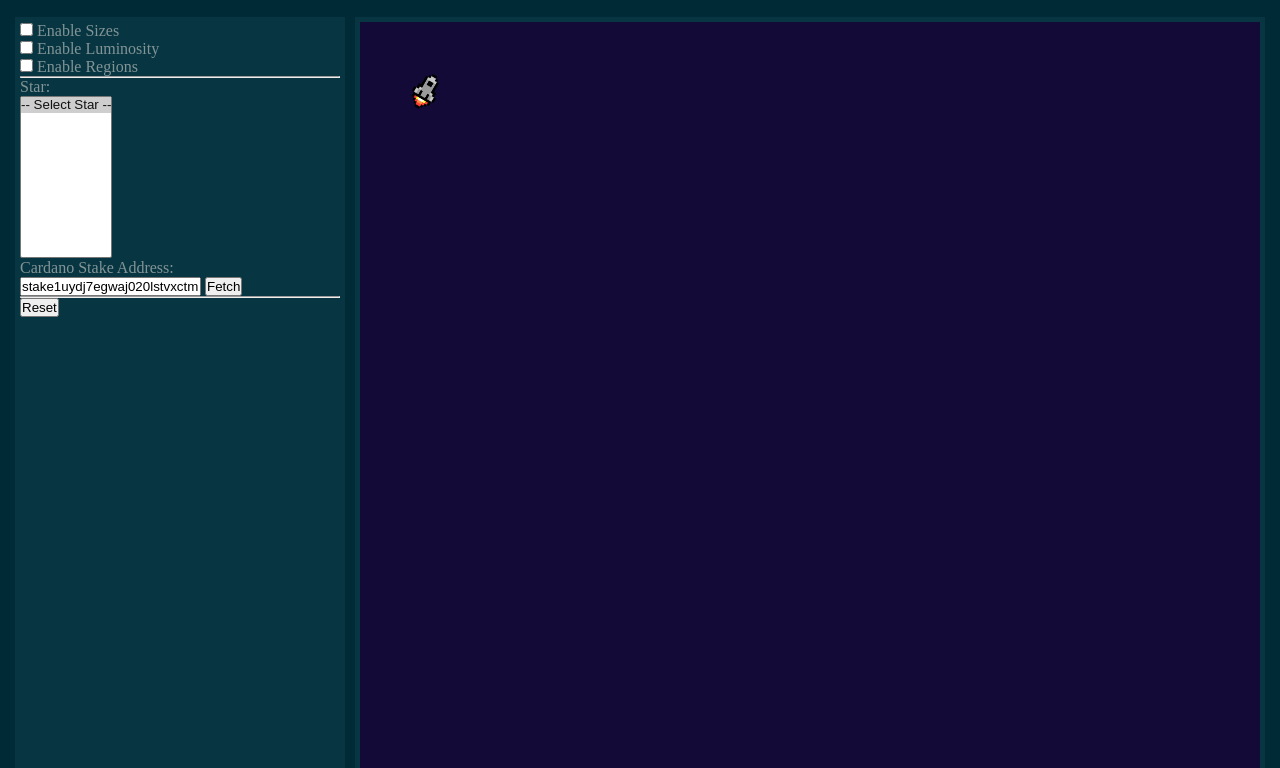
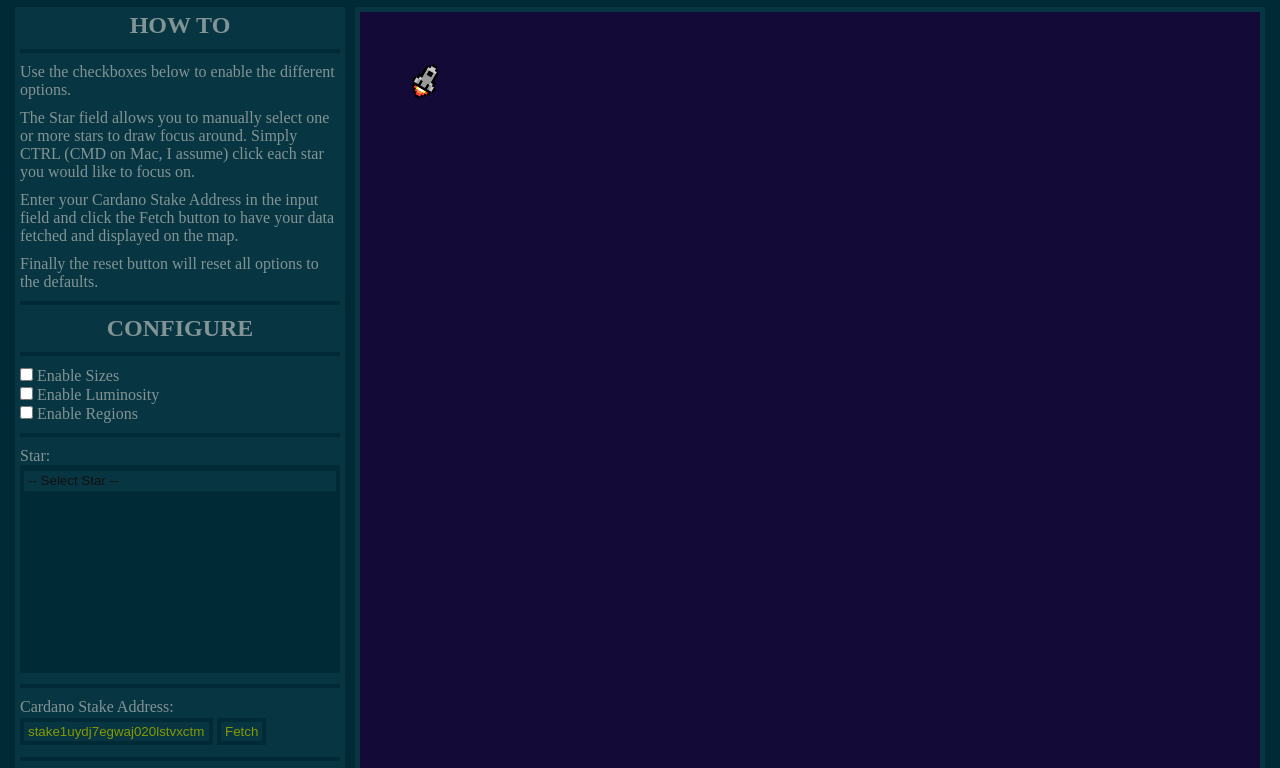
Before and after one commit to Nalum/dexo-map, a plain HTML site: page static/html/index.html in a window 1280 px wide. Shown: the part 68-836 px from the top of the page. Drawn offline with Linux system fonts and the light colour scheme; no server answers.

Commit message:
Added some howto info and more styling

```diff
--- a/static/html/index.html
+++ b/static/html/index.html
@@ -4,8 +4,26 @@
 <head>
 	<meta charset="UTF-8">
 	<title>DexoWorlds Veran Way Galaxy - Map</title>
-	<link rel="shortcut icon" type="image/x-icon" href="/static/images/favicon.ico"/>
-	<style>
+	<link rel="shortcut icon" type="image/x-icon" href="/static/images/favicon.ico" />
+	<style type="text/css">
+		/**
+		$base03:    #002b36;
+		$base02:    #073642;
+		$base01:    #586e75;
+		$base00:    #657b83;
+		$base0:     #839496;
+		$base1:     #93a1a1;
+		$base2:     #eee8d5;
+		$base3:     #fdf6e3;
+		$yellow:    #b58900;
+		$orange:    #cb4b16;
+		$red:       #dc322f;
+		$magenta:   #d33682;
+		$violet:    #6c71c4;
+		$blue:      #268bd2;
+		$cyan:      #2aa198;
+		$green:     #859900;
+		**/
 		html * {
 			margin: 0;
 			padding: 0;
@@ -21,13 +39,21 @@
 			color: #859900;
 		}
 
-		header, main, footer {
+		header,
+		main,
+		footer {
 			width: 1250px;
-			margin:0 auto;
+			margin: 0 auto;
+		}
+
+		header section,
+		footer section {
+			background-color: #073642;
+			padding: 5px;
 		}
 
 		main {
-			margin: 20px auto;
+			margin: 10px auto;
 			display: grid;
 			grid-template-columns: 2;
 			gap: 10px;
@@ -41,6 +67,53 @@
 
 		main section#data {
 			grid-column: 1;
+		}
+
+		main section#data hr {
+			margin: 10px 0px;
+			border: 2px solid #002b36;
+		}
+
+		main section#data h1 {
+			text-align: center;
+		}
+
+		main section#data p {
+			margin: 10px 0px;
+		}
+
+		main section#data button {
+			background-color: #073642;
+			border: 4px solid #002b36;
+			color: #859900;
+			padding: 2px 4px;
+			cursor: pointer;
+		}
+
+		main section#data button {
+			background-color: #073642;
+			border: 4px solid #002b36;
+			color: #859900;
+			padding: 2px 4px;
+			cursor: pointer;
+		}
+
+		main section#data select {
+			width: 100%;
+		}
+
+		main section#data select,
+		main section#data input {
+			background-color: #002b36;
+			border: 4px solid #002b36;
+			color: #859900;
+		}
+
+		main section#data select option,
+		main section#data input {
+			background-color: #073642;
+			padding: 2px 4px;
+			margin: 2px 0px;
 		}
 
 		main section#map {
@@ -67,23 +140,40 @@
 
 		#galaxy {
 			background-color: #130a38;
-			margin:0 auto;
+			margin: 0 auto;
 		}
 	</style>
 </head>
 
 <body>
 	<header>
+		<section>
 			<h1>DexoWorlds Veran Way Galaxy</h1>
 			<p>
 				<a href="https://dexoworlds.com" target="_blank">Official Website</a> |
 				<a href="https://github.com/nalum/dexo-map" target="_blank">Github Repo</a> |
 				<a href="https://github.com/Nalum/dexo-map/blob/main/ada-address.pdf" target="_blank">Help Support</a>
 			</p>
+		</section>
 	</header>
 
 	<main>
 		<section id="data">
+			<h1>HOW TO</h1>
+			<hr />
+			<p>Use the checkboxes below to enable the different options.</p>
+			<p>
+				The Star field allows you to manually select one or more stars to draw focus around.
+				Simply CTRL (CMD on Mac, I assume) click each star you would like to focus on.
+			</p>
+			<p>
+				Enter your Cardano Stake Address in the input field and click the Fetch button
+				to have your data fetched and displayed on the map.
+			</p>
+			<p>Finally the reset button will reset all options to the defaults.</p>
+			<hr />
+			<h1>CONFIGURE</h1>
+			<hr />
 			<input type="checkbox" id="size" name="size" onclick="draw();" />
 			<label for="size">Enable Sizes</label>
 			<br />
@@ -96,10 +186,14 @@
 			<hr />
 			<label for="star">Star:</label>
 			<br />
-			<select id="star" name="star" size="10" multiple onchange="draw();"><option selected value="0">-- Select Star --</option></select>
+			<select id="star" name="star" size="10" multiple onchange="draw();">
+				<option selected value="0">-- Select Star --</option>
+			</select>
 			<br />
+			<hr />
 			<label for="stake-address">Cardano Stake Address:</label>
-			<input type="text" id="stake-address" name="stake-address" value="stake1uydj7egwaj020lstvxctmm67ssyfkxpdcg8tqpsm9f5heug8n0gdz" />
+			<input type="text" id="stake-address" name="stake-address"
+				value="stake1uydj7egwaj020lstvxctmm67ssyfkxpdcg8tqpsm9f5heug8n0gdz" />
 			<button id="fetch-dexo" onclick="getStakeDexo(document.getElementById('stake-address').value);">Fetch</button>
 			<br />
 			<hr />
@@ -109,7 +203,10 @@
 	</main>
 
 	<footer>
-		<p>If you have any issues or requests please add an issue to the <a href="https://github.com/nalum/dexo-map" target="_blank">Github Repo</a>, thank you.</p>
+		<section>
+			<p>If you have any issues or requests please add an issue to the <a href="https://github.com/nalum/dexo-map"
+					target="_blank">Github Repo</a>, thank you.</p>
+		</section>
 	</footer>
 
 	<script>
@@ -122,9 +219,7 @@
 			stakeStars = null;
 			draw();
 		}
-	</script>
 
-	<script>
 		const canvas = document.getElementById("galaxy");
 		const ctx = canvas.getContext("2d");
 		const scaleFactor = 1.1;
@@ -144,19 +239,19 @@
 		req.onreadystatechange = function () {
 			if (req.readyState == 4 && req.status == "200") {
 				stars = JSON.parse(req.responseText);
-				Object.keys(stars).forEach(function(k,i) {
+				Object.keys(stars).forEach(function (k, i) {
 					if (stars[k].luminosity > maxLums) {
 						maxLums = stars[k].luminosity;
 					}
 				});
 				populateSelect(stars);
 				draw();
-				var anim = setInterval(function(){
+				var anim = setInterval(function () {
 					var as = 0.9877;
-					ctx.scale(as,as);
+					ctx.scale(as, as);
 					draw();
 				}, 16);
-				setTimeout(function(){
+				setTimeout(function () {
 					clearInterval(anim);
 				}, 5300);
 			}
@@ -167,14 +262,14 @@
 			var button = document.getElementById("fetch-dexo")
 			button.disabled = true;
 
-			var intervalID = setInterval(function(){
+			var intervalID = setInterval(function () {
 				i = ++i % 4;
-				button.innerHTML = "Loading" + Array(i+1).join(".");
+				button.innerHTML = "Loading" + Array(i + 1).join(".");
 			}, 800);
 
 			var req = new XMLHttpRequest();
 			req.overrideMimeType("application/json");
-			req.open('GET', '/stake/'+stakeAddress, true);
+			req.open('GET', '/stake/' + stakeAddress, true);
 			req.onreadystatechange = function () {
 				clearInterval(intervalID);
 				button.innerHTML = "Fetch";
@@ -191,13 +286,13 @@
 		function populateSelect(stars) {
 			var select = document.getElementById("star");
 
-			Object.keys(stars).forEach(function (k,i) {
-				var x = stars[k].radial_distance * Math.sin(-stars[k].longitude*(Math.PI/180));
-				var y = -1*stars[k].radial_distance * Math.cos(stars[k].longitude*(Math.PI/180));
+			Object.keys(stars).forEach(function (k, i) {
+				var x = stars[k].radial_distance * Math.sin(-stars[k].longitude * (Math.PI / 180));
+				var y = -1 * stars[k].radial_distance * Math.cos(stars[k].longitude * (Math.PI / 180));
 				var size = RSol;
 
 				if (document.getElementById("size").checked) {
-					size = RSol*stars[k].radius;
+					size = RSol * stars[k].radius;
 				}
 
 				var option = document.createElement("option");
@@ -208,7 +303,7 @@
 		}
 
 		function draw() {
-			ctx.clearRect(-canvas.width*1000, -canvas.width*1000, canvas.width*2000, canvas.width*2000);
+			ctx.clearRect(-canvas.width * 1000, -canvas.width * 1000, canvas.width * 2000, canvas.width * 2000);
 
 			if (stars !== null) {
 				paintTheStars();
@@ -217,18 +312,18 @@
 		}
 
 		function paintTheStars() {
-			Object.keys(stars).forEach(function(k,i) {
-				var x = stars[k].radial_distance * Math.sin(-stars[k].longitude*(Math.PI/180));
-				var y = -1*stars[k].radial_distance * Math.cos(stars[k].longitude*(Math.PI/180));
+			Object.keys(stars).forEach(function (k, i) {
+				var x = stars[k].radial_distance * Math.sin(-stars[k].longitude * (Math.PI / 180));
+				var y = -1 * stars[k].radial_distance * Math.cos(stars[k].longitude * (Math.PI / 180));
 				var size = RSol;
 				var alpha = 1;
 
 				if (document.getElementById("size").checked) {
-					size = RSol*stars[k].radius;
+					size = RSol * stars[k].radius;
 				}
 
 				if (document.getElementById("alpha").checked) {
-					alpha = stars[k].luminosity/maxLums;
+					alpha = stars[k].luminosity / maxLums;
 
 					if (alpha < minLums) {
 						alpha = minLums;
@@ -243,7 +338,7 @@
 
 				if (document.getElementById("regions").checked) {
 					ctx.beginPath();
-					ctx.ellipse(x, y, size+5, size+5, Math.PI * 4.0, 0, Math.PI * 2.0, true);
+					ctx.ellipse(x, y, size + 5, size + 5, Math.PI * 4.0, 0, Math.PI * 2.0, true);
 					var color = regionColor(stars[k].region);
 					ctx.strokeStyle = color;
 					ctx.lineWidth = 100;
@@ -255,19 +350,19 @@
 		function paintFocused() {
 			var selected = document.getElementById("star").selectedOptions;
 
-			for (i=0; i<selected.length; i++) {
+			for (i = 0; i < selected.length; i++) {
 				if (selected[i].value != "0") {
 					var data = selected[i].value.split("|");
-					var x = data[1]*1, y = data[2]*1, size = data[3]*1, color = data[4];
+					var x = data[1] * 1, y = data[2] * 1, size = data[3] * 1, color = data[4];
 					ctx.beginPath();
 					ctx.ellipse(x, y, size, size, Math.PI * 4.0, 0, Math.PI * 2.0, true);
 					ctx.fillStyle = color;
 					ctx.fill();
 
 					ctx.beginPath();
-					ctx.ellipse(x, y, size+100, size+100, Math.PI * 4.0, 0, Math.PI * 2.0, true);
-					ctx.ellipse(x, y, size+160, size+160, Math.PI * 4.0, 0, Math.PI * 2.0, true);
-					ctx.ellipse(x, y, size+220, size+220, Math.PI * 4.0, 0, Math.PI * 2.0, true);
+					ctx.ellipse(x, y, size + 100, size + 100, Math.PI * 4.0, 0, Math.PI * 2.0, true);
+					ctx.ellipse(x, y, size + 160, size + 160, Math.PI * 4.0, 0, Math.PI * 2.0, true);
+					ctx.ellipse(x, y, size + 220, size + 220, Math.PI * 4.0, 0, Math.PI * 2.0, true);
 					ctx.strokeStyle = "#0f0";
 					ctx.lineWidth = 50;
 					ctx.stroke();
@@ -275,15 +370,15 @@
 			}
 
 			if (stakeStars !== null) {
-				for (i=0; i<stakeStars.length; i++) {
-					var x = stakeStars[i].radial_distance * Math.sin(-stakeStars[i].longitude*(Math.PI/180));
-					var y = -1*stakeStars[i].radial_distance * Math.cos(stakeStars[i].longitude*(Math.PI/180));
+				for (i = 0; i < stakeStars.length; i++) {
+					var x = stakeStars[i].radial_distance * Math.sin(-stakeStars[i].longitude * (Math.PI / 180));
+					var y = -1 * stakeStars[i].radial_distance * Math.cos(stakeStars[i].longitude * (Math.PI / 180));
 					var size = RSol;
 					var alpha = 1;
 					var color = starColor(stakeStars[i].color.join("_"), alpha);
 
 					if (document.getElementById("size").checked) {
-						size = RSol*stakeStars[i].radius;
+						size = RSol * stakeStars[i].radius;
 					}
 
 					ctx.beginPath();
@@ -292,9 +387,9 @@
 					ctx.fill();
 
 					ctx.beginPath();
-					ctx.ellipse(x, y, size+100, size+100, Math.PI * 4.0, 0, Math.PI * 2.0, true);
-					ctx.ellipse(x, y, size+160, size+160, Math.PI * 4.0, 0, Math.PI * 2.0, true);
-					ctx.ellipse(x, y, size+220, size+220, Math.PI * 4.0, 0, Math.PI * 2.0, true);
+					ctx.ellipse(x, y, size + 100, size + 100, Math.PI * 4.0, 0, Math.PI * 2.0, true);
+					ctx.ellipse(x, y, size + 160, size + 160, Math.PI * 4.0, 0, Math.PI * 2.0, true);
+					ctx.ellipse(x, y, size + 220, size + 220, Math.PI * 4.0, 0, Math.PI * 2.0, true);
 					ctx.strokeStyle = "#0f0";
 					ctx.lineWidth = 50;
 					ctx.stroke();
```
Lines whose indentation alone changed are shown as unchanged.
